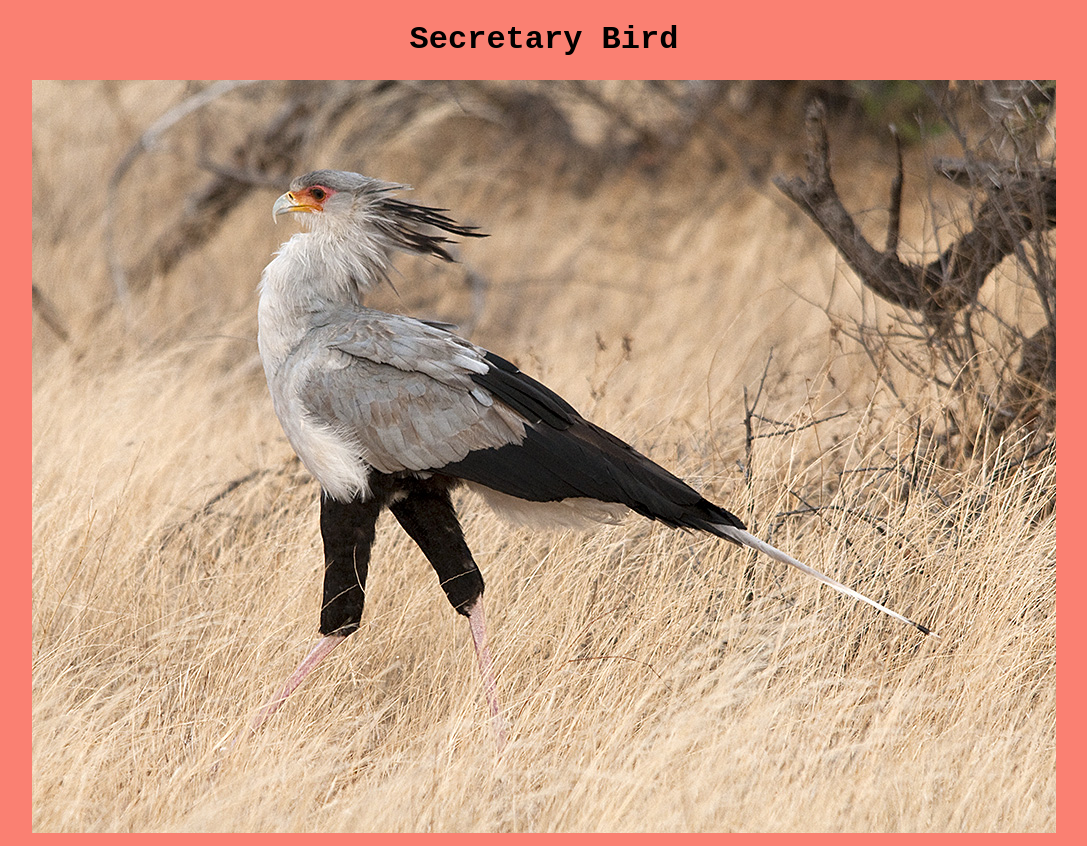
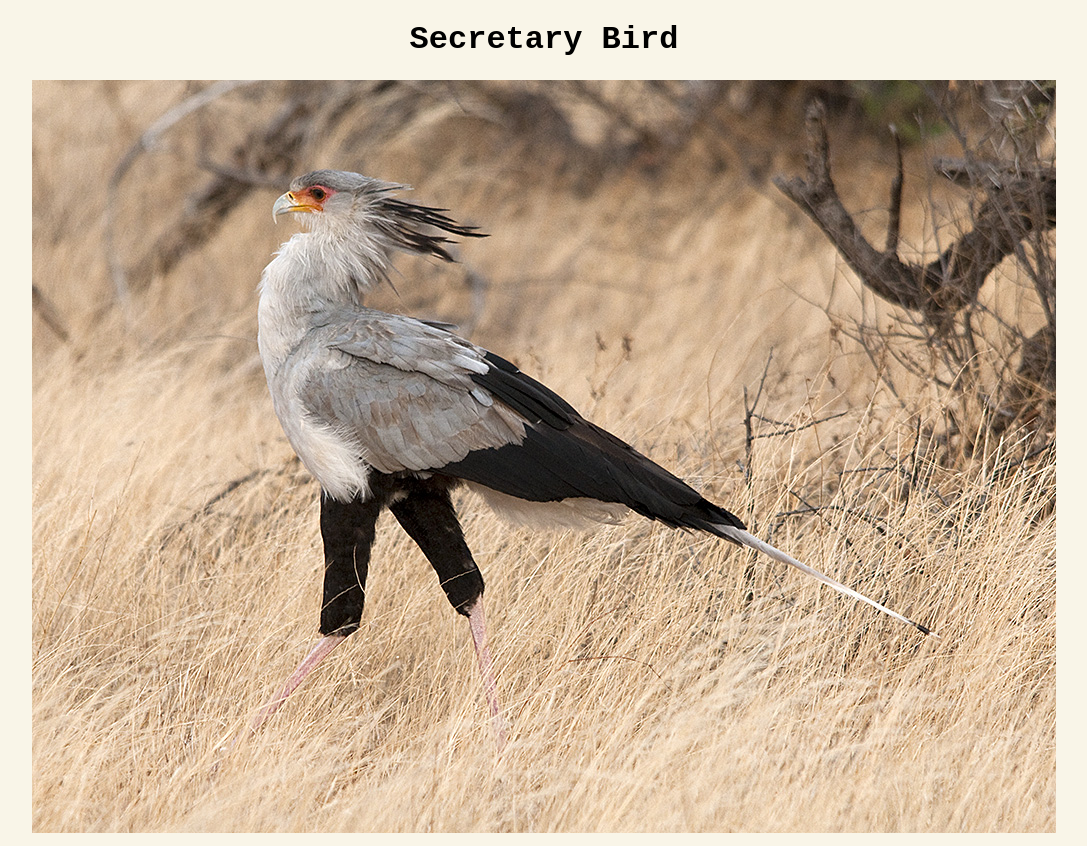
Before and after one commit to chystarr/zoo-site, a plain HTML site: page bird.html in a window 1280 px wide. Shown: the whole page, without its empty margins (96-1183 px from the left). Drawn offline with Linux system fonts and the light colour scheme.

Commit message:
Change background color of animal pages

```diff
--- a/css/bird.css
+++ b/css/bird.css
@@ -1,5 +1,5 @@
 body {
     font-family: 'Courier New';
-    background-color: salmon;
+    background-color: rgb(249, 245, 232);
     text-align: center;
   }
--- a/css/reindeer.css
+++ b/css/reindeer.css
@@ -1,5 +1,5 @@
 body {
     font-family: 'Courier New';
-    background-color: salmon;
+    background-color: rgb(249, 245, 232);
     text-align: center;
   }
--- a/css/snail.css
+++ b/css/snail.css
@@ -1,5 +1,5 @@
 body {
   font-family: 'Courier New';
-  background-color: salmon;
+  background-color: rgb(249, 245, 232);
   text-align: center;
 }
--- a/css/snow-leopard.css
+++ b/css/snow-leopard.css
@@ -1,5 +1,5 @@
 body {
     font-family: 'Courier New';
-    background-color: salmon;
+    background-color: rgb(249, 245, 232);
     text-align: center;
   }
```
